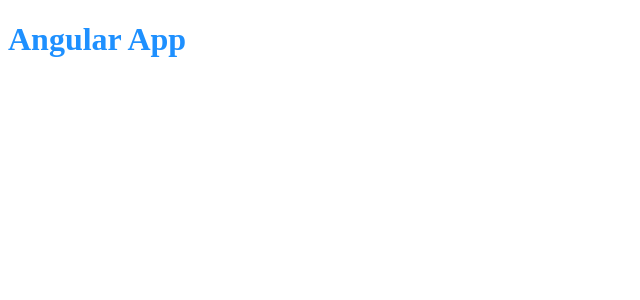
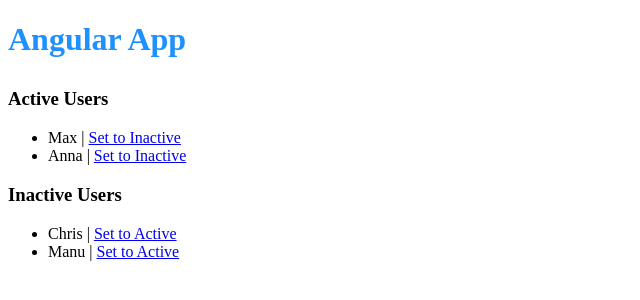
Before and after one commit to dmifsud/ng5-udemy-course, an Angular app: page / in a window 1280 px wide. Shown: the top 300 px of the page, without its empty margins (0-640 px from the left). Built offline with nearby package versions, Linux system fonts and the light colour scheme.

Commit message:
Active inactive users

```diff
--- /dev/null
+++ b/src/app/active-users/active-users.component.html
@@ -0,0 +1,8 @@
+<h3>Active Users</h3>
+<ul class="list-group">
+  <li
+    class="list-group-item"
+    *ngFor="let user of users; let i = index">
+    {{ user }} | <a href="#" (click)="onSetToInactive(i)">Set to Inactive</a>
+  </li>
+</ul>
--- /dev/null
+++ b/src/app/active-users/active-users.component.ts
@@ -0,0 +1,15 @@
+import { Component, EventEmitter, Input, Output } from '@angular/core';
+
+@Component({
+  selector: 'app-active-users',
+  templateUrl: './active-users.component.html',
+  styleUrls: ['./active-users.component.css']
+})
+export class ActiveUsersComponent {
+  @Input() users: string[];
+  @Output() userSetToInactive = new EventEmitter<number>();
+
+  onSetToInactive(id: number) {
+    this.userSetToInactive.emit(id);
+  }
+}
--- a/src/app/app.component.css
+++ b/src/app/app.component.css
@@ -1,3 +1,7 @@
 h1 {
     color: dodgerblue;
 }
+
+.container {
+    margin-top: 30px;
+  }
--- a/src/app/app.component.html
+++ b/src/app/app.component.html
@@ -1 +1,16 @@
 <h1>Angular App</h1>
+<div class="container">
+<div class="col-xs-12 col-md-8 col-md-offset-2">
+    <app-active-users
+      [users]="activeUsers"
+      (userSetToInactive)="onSetToInactive($event)"></app-active-users>
+    <app-inactive-users
+      [users]="inactiveUsers"
+      (userSetToActive)="onSetToActive($event)"></app-inactive-users>
+  </div>
+  <!--
+    Optimize this app by adding a UsersService which manages the active and inactive users.
+
+    Also add a CounterService which counts the number of active->inactive and inactive->active actions.
+  -->
+</div>
--- a/src/app/app.component.ts
+++ b/src/app/app.component.ts
@@ -6,5 +6,16 @@
   styleUrls: ['./app.component.css']
 })
 export class AppComponent {
-  name = '';
+  activeUsers = ['Max', 'Anna'];
+  inactiveUsers = ['Chris', 'Manu'];
+
+  onSetToInactive(id: number) {
+    this.inactiveUsers.push(this.activeUsers[id]);
+    this.activeUsers.splice(id, 1);
+  }
+
+  onSetToActive(id: number) {
+    this.activeUsers.push(this.inactiveUsers[id]);
+    this.inactiveUsers.splice(id, 1);
+  }
 }
--- a/src/app/app.module.ts
+++ b/src/app/app.module.ts
@@ -4,10 +4,14 @@
 import { HttpModule } from '@angular/http';
 
 import { AppComponent } from './app.component';
+import { InactiveUsersComponent } from './inactive-users/inactive-users.component';
+import { ActiveUsersComponent } from './active-users/active-users.component';
 
 @NgModule({
   declarations: [
-    AppComponent
+    AppComponent,
+    InactiveUsersComponent,
+    ActiveUsersComponent
   ],
   imports: [
     BrowserModule,
--- /dev/null
+++ b/src/app/inactive-users/inactive-users.component.html
@@ -0,0 +1,8 @@
+<h3>Inactive Users</h3>
+<ul class="list-group">
+  <li
+    class="list-group-item"
+    *ngFor="let user of users; let i = index">
+    {{ user }} | <a href="#" (click)="onSetToActive(i)">Set to Active</a>
+  </li>
+</ul>
--- /dev/null
+++ b/src/app/inactive-users/inactive-users.component.ts
@@ -0,0 +1,15 @@
+import { Component, EventEmitter, Input, Output } from '@angular/core';
+
+@Component({
+  selector: 'app-inactive-users',
+  templateUrl: './inactive-users.component.html',
+  styleUrls: ['./inactive-users.component.css']
+})
+export class InactiveUsersComponent {
+  @Input() users: string[];
+  @Output() userSetToActive = new EventEmitter<number>();
+
+  onSetToActive(id: number) {
+    this.userSetToActive.emit(id);
+  }
+}
```
Also changed, not shown: src/app/active-users/active-users.component.css (added), src/app/inactive-users/inactive-users.component.css (added).
